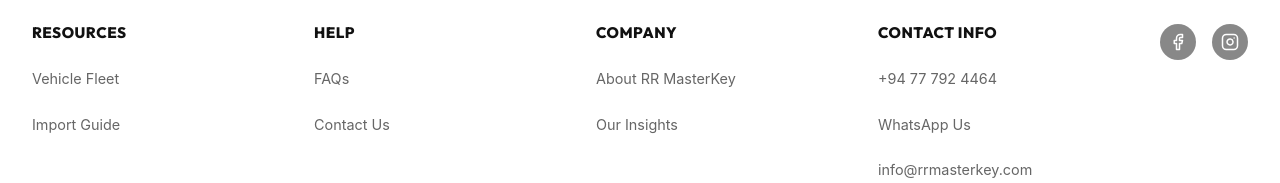
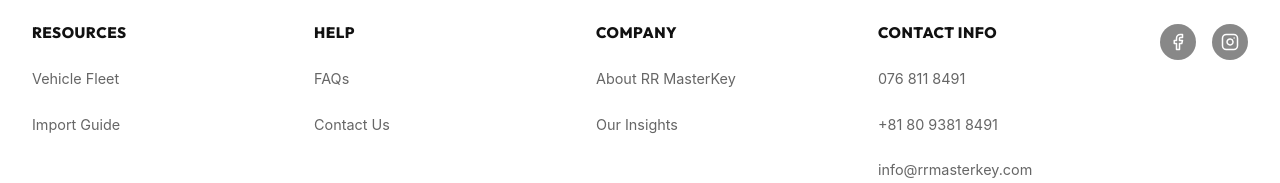
Before and after one commit to AMGRPrabhatha/RR-Master-Key, a React (Vite) app: page /privacy-policy in a window 1280 px wide. Shown: the part 1384-1567 px from the top of the page. Built offline with nearby package versions, Linux system fonts and the light colour scheme.

Commit message:
Update footer contact numbers

```diff
--- a/src/components/Footer.jsx
+++ b/src/components/Footer.jsx
@@ -35,8 +35,8 @@
           <div className="footer-col contact-col">
             <h5>CONTACT INFO</h5>
             <ul>
-              <li><span>+94 77 792 4464</span></li>
-              <li><span>WhatsApp Us</span></li>
+              <li><span>076 811 8491</span></li>
+              <li><span>+81 80 9381 8491</span></li>
               <li><span>info@rrmasterkey.com</span></li>
             </ul>
           </div>
```
